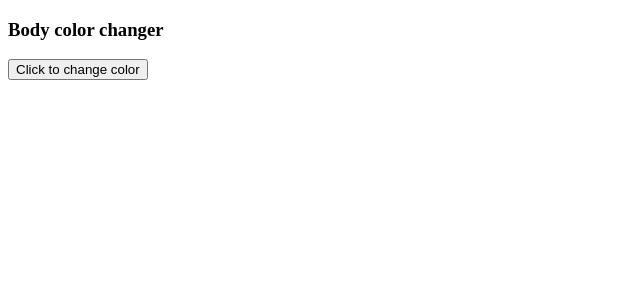
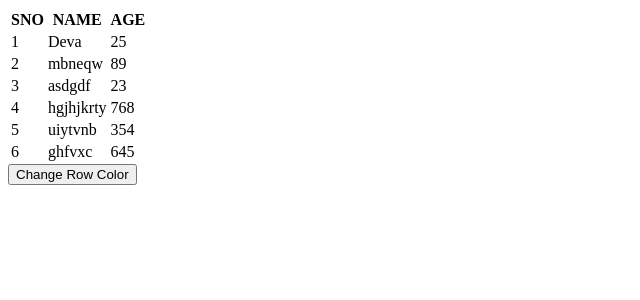
Before and after one commit to DEVAVISWA/react, a React (Vite) app: page / in a window 1280 px wide. Shown: the top 300 px of the page, without its empty margins (0-640 px from the left). Built offline with nearby package versions, Linux system fonts and the light colour scheme.

Commit message:
selecting multiple tags using qureySelectorAll in useRef

```diff
--- a/src/App.jsx
+++ b/src/App.jsx
@@ -1,25 +1,73 @@
-import React, { useRef } from 'react'
+import React, { useRef } from 'react';
 
 function App() {
 
-  const bodyRef = useRef(document.body)
+  const rows = useRef();
 
-  const buttonHandler = () => {
-    // console.log(buttonRef.current)
-    // buttonRef.current.style.backgroundColor = 'pink'
-    const colors= ['red','green','pink','blue','yellow','gold', 'silver','black','purple','orange']
-    const randomColor= Math.floor(Math.random()*10)
-    // console.log(randomColor)
-    bodyRef.current.style.backgroundColor= colors[randomColor]
+  const changeRowColor = () => {
+    // select the elements
+    // console.log(rows.current.querySelectorAll('tbody tr'));
+    const rowsRef = rows.current.querySelectorAll('tbody tr');
+    rowsRef.forEach((row, index) => {
+      if (index % 2 == 0) {
+        row.style.backgroundColor = 'lightgrey';
+      }
+    })
   }
-
 
   return (
     <div>
-      <h3>Body color changer</h3>
-      <button onClick={buttonHandler} >Click to change color</button>
+      <table ref={rows}>
+        <thead>
+          <tr>
+            <th>SNO</th>
+            <th>NAME</th>
+            <th>AGE</th>
+          </tr>
+        </thead>
+
+        <tbody>
+          <tr>
+            <td>1</td>
+            <td>Deva</td>
+            <td>25</td>
+          </tr>
+
+          <tr>
+            <td>2</td>
+            <td>mbneqw</td>
+            <td>89</td>
+          </tr>
+
+          <tr>
+            <td>3</td>
+            <td>asdgdf</td>
+            <td>23</td>
+          </tr>
+
+          <tr>
+            <td>4</td>
+            <td>hgjhjkrty</td>
+            <td>768</td>
+          </tr>
+
+          <tr>
+            <td>5</td>
+            <td>uiytvnb</td>
+            <td>354</td>
+          </tr>
+
+          <tr>
+            <td>6</td>
+            <td>ghfvxc</td>
+            <td>645</td>
+          </tr>
+        </tbody>
+      </table>
+
+      <button onClick={changeRowColor}>Change Row Color</button>
     </div>
   )
 }
 
-export default App
+export default App;
```
